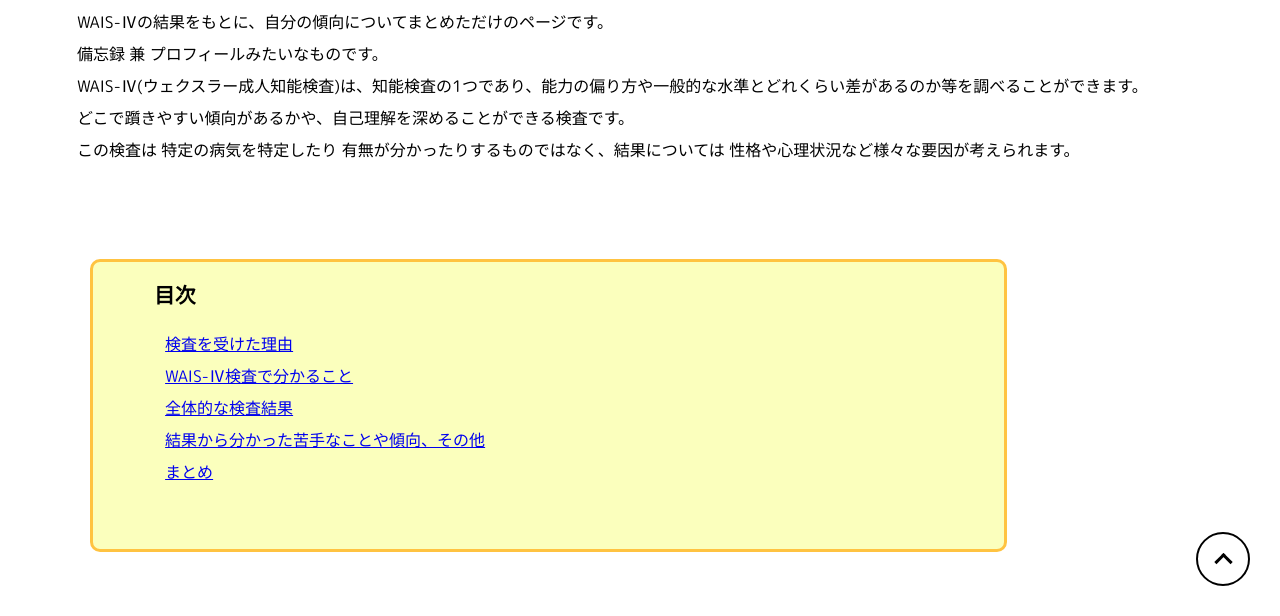
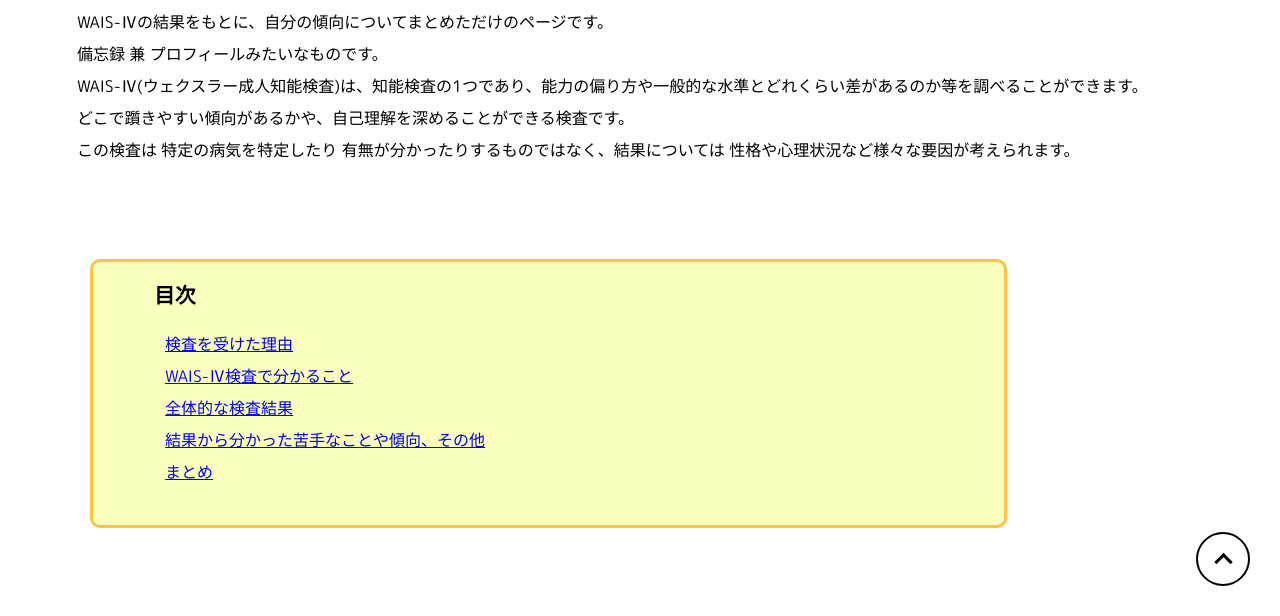
Before and after one commit to Rchan3838/docment, a plain HTML site: page index.html in a window 1280 px wide. Shown: the part 184-800 px from the top of the page. Drawn offline with Linux system fonts and the light colour scheme.

Commit message:
Update style.css

```diff
--- a/style.css
+++ b/style.css
@@ -52,7 +52,7 @@ li      {
 #box {
         margin: 5%;
         padding-right: 20%;
-        padding-bottom: 5%;
+        padding-bottom: 3%;
         width: 75%;
         height: 500%;
         border: 3px solid #ffc341;
```
